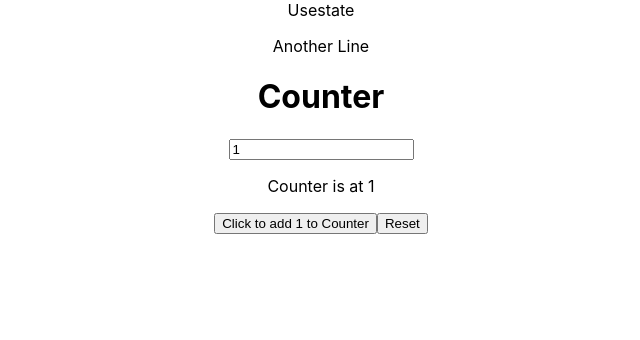
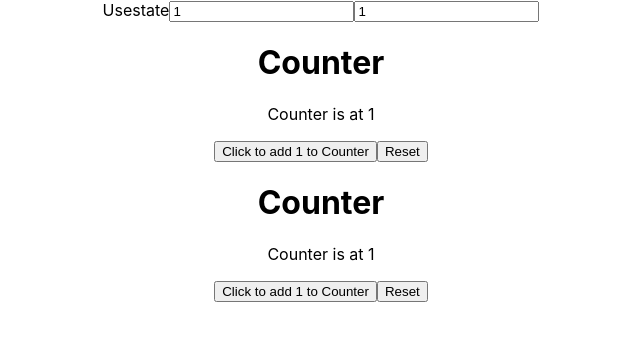
Before and after one commit to Shrifti/usestate, a React (Create React App) app: page / in a window 1280 px wide. Shown: the top 340 px of the page, without its empty margins (319-959 px from the left). Built offline with nearby package versions, Linux system fonts and the light colour scheme.

Commit message:
Max number

```diff
--- a/src/App.js
+++ b/src/App.js
@@ -1,12 +1,24 @@
 import './App.css'
 import Counter from './Counter';
+import { useState } from 'react';
+function App() {
 
-function App() {
+  const [delta, setDelta] = useState(1)
+  const [Maxnum, setMax] = useState(1)
+  function handleDelta(e){
+  console.log(e);
+  setDelta(Number(e.target.value))
+}
+function handleMaxnum(maxnumber){
+  setMax(Number(maxnumber.target.value))
+}
   return (
     <div className="App">
       Usestate
-      <p>Another Line</p>
-      <Counter/>
+      <input type = "number" value ={delta} onChange = {handleDelta}/>
+      <input type = "number" value ={Maxnum} onChange = {handleMaxnum}/>
+      <Counter delta = {delta} maxnum = {Maxnum}/>
+      <Counter delta = {delta} maxnum ={Maxnum}/>
     </div>
   );
 }
--- a/src/Counter.js
+++ b/src/Counter.js
@@ -1,27 +1,28 @@
 import { useState } from "react";
-function Counter() {
+function Counter(props) {
+    const {delta} = props
+    const {maxnum} = props
     const [count, setCount] = useState(1)
-    const [delta, setDelta] = useState(1)
+
     function incr(){
         setCount(
             function(oldCount){
-                return oldCount + delta
+                if (oldCount + delta > maxnum) {
+                    return 0
+                } else {
+                    return oldCount + delta
+                }
+
             }
         )
     }
     function Res(){
         setCount(0)
     }
-    function handleDelta(e){
-        console.log(e);
-        setDelta(Number(e.target.value))
-
-    }
 
     return (
       <div>
         <h1>Counter</h1>
-        <input type = "number" value ={delta} onChange = {handleDelta}/>
         <p>Counter is at {count}</p>
         <button onClick={incr}>Click to add {delta} to Counter</button>
         <button onClick={Res}>Reset</button>
```
